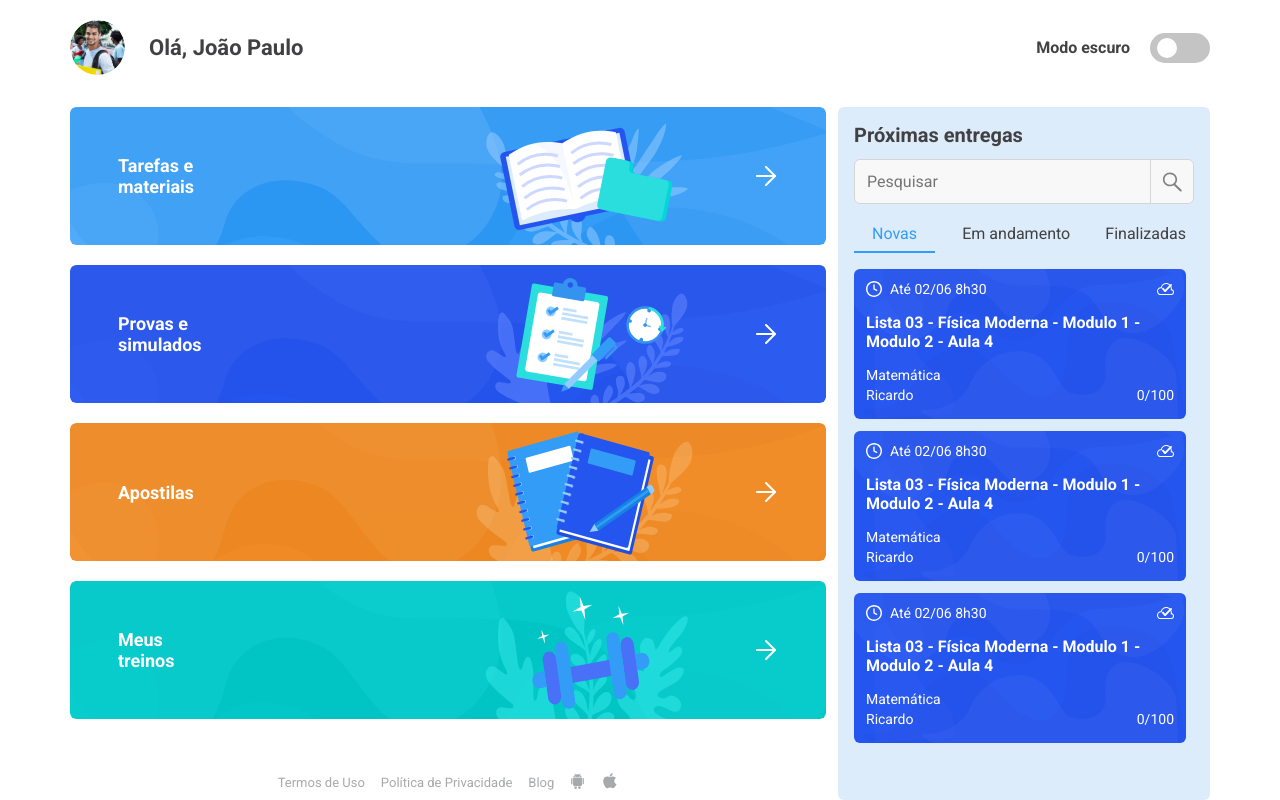
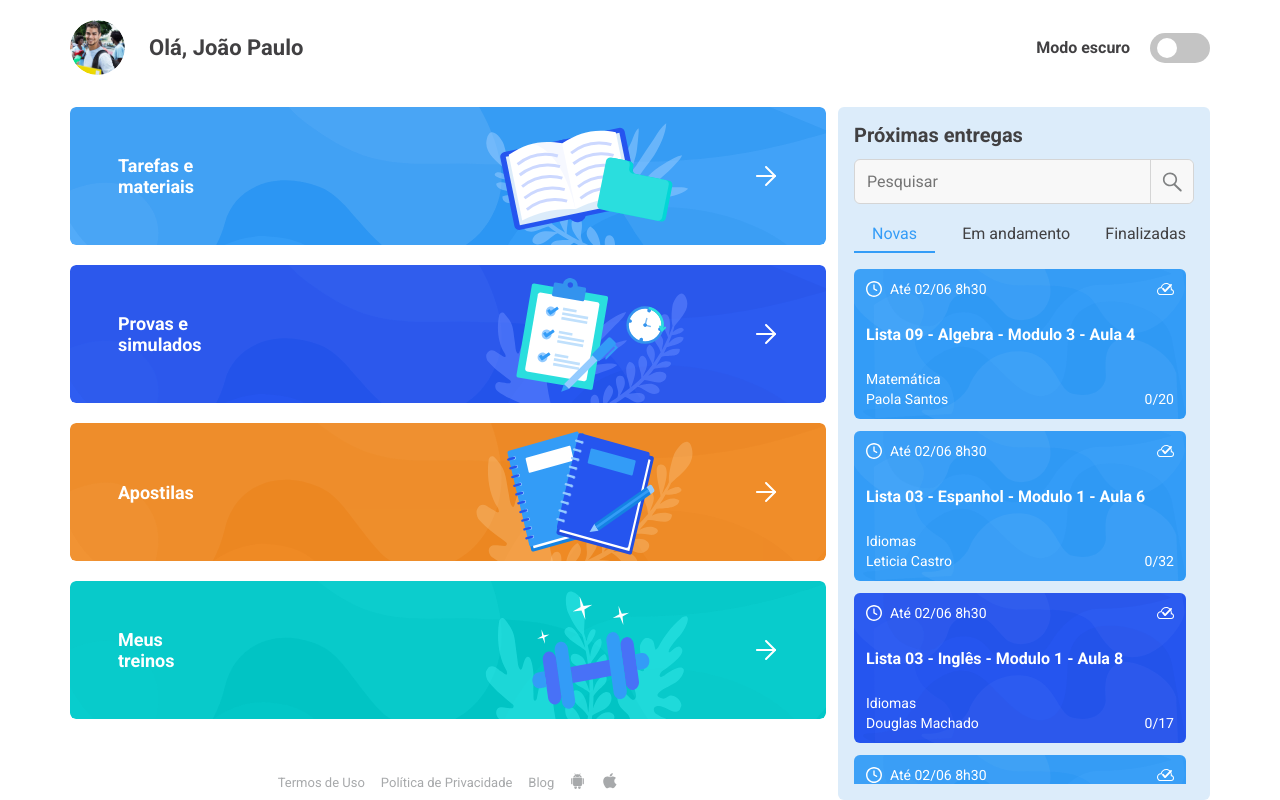
Before and after one commit to marcosmacedoo/studos-front-end-challenge, a React (Create React App) app: page / in a window 1280 px wide. Built offline with nearby package versions, Linux system fonts and the light colour scheme.

Commit message:
feat: added data tasks.json

```diff
--- a/src/components/TaskCard.js
+++ b/src/components/TaskCard.js
@@ -5,8 +5,8 @@ import BgSmallBlue from '../assets/bg-small-blue.svg'
 import IconTimer from '../assets/timer.svg'
 import IconSuccessCloud from '../assets/success-cloud.svg'
 
-function getPathBackgroundTaskCard(props) {
-  if (props.type === 1) {
+function getPathBackgroundTaskCard(type) {
+  if (type === 1) {
     return BgSmallBlue
   }
 
@@ -18,7 +18,10 @@ function TaskCard(props) {
 
   return (
     <div className={classesTaskCard.taskCard}>
-      <img src={getPathBackgroundTaskCard(props)} alt={props.alt} />
+      <img
+        src={getPathBackgroundTaskCard(props.task.type)}
+        alt={props.task.altImage}
+      />
       <article>
         <header>
           <div>
@@ -31,13 +34,15 @@ function TaskCard(props) {
           />
         </header>
         <main>
-          <h3>Lista 03 - Física Moderna - Modulo 1 - Modulo 2 - Aula 4</h3>
+          <h3>{props.task.title}</h3>
         </main>
         <footer>
-          <span>Matemática</span>
+          <span>{props.task.subject}</span>
           <div>
-            <span>Ricardo</span>
-            <span>0/100</span>
+            <span>{props.task.teacher}</span>
+            <span>
+              {props.task.questionsCompleted}/{props.task.questions}
+            </span>
           </div>
         </footer>
       </article>
--- a/src/components/TaskList.js
+++ b/src/components/TaskList.js
@@ -1,48 +1,59 @@
-import React, { useContext, useEffect, useState } from 'react'
+import React, { useEffect, useState, useContext } from 'react'
 import { TaskCard } from '../components/TaskCard'
+import { useTaskListStyle } from '../styles/components/TaskList'
 import { GlobalContext } from '../context/GlobalContext'
-import { useTaskListStyle } from '../styles/components/TaskList'
+import tasksJSON from '../data/tasks.json'
 
 function TaskList() {
   const classesTaskList = useTaskListStyle()
+  const [tasks, setTasks] = useState(tasksJSON.data.entities)
+  const [newTasks, setNewTasks] = useState([])
+  const [tasksInProgress, setTasksInProgress] = useState([])
+  const [taskActive, setTaskActive] = useState([])
   const { tabActiveDataId } = useContext(GlobalContext)
-  const tasksAll = [
-    {
-      dataId: 'new-tasks',
-      data: [{ type: 1 }, { type: 1 }, { type: 1 }],
-    },
-    {
-      dataId: 'tasks-in-progress',
-      data: [{ type: 1 }, { type: 1 }, { type: 1 }, { type: 1 }, { type: 1 }],
-    },
-    {
-      dataId: 'completed-tasks',
-      data: [{ type: 2 }],
-    },
-  ]
-  const [taskActive, setTaskActive] = useState(tasksAll[0])
 
   function getAltImage(type) {
-    return type === 1 ? 'Fundo de cor azul escuro' : 'Fundo de cor azul claro'
-  }
+    let alt = 'Fundo azul escuro'
 
-  function filteredTasksAll() {
-    const [filteredTask] = tasksAll.filter(
-      task => task.dataId === tabActiveDataId,
-    )
-    return filteredTask
+    if (type === 2) {
+      alt = 'Fundo azul claro'
+    }
+
+    return alt
   }
 
   useEffect(() => {
-    const filteredTask = filteredTasksAll()
-    setTaskActive(filteredTask)
-  }, [tabActiveDataId])
+    const filteredNewTasks = tasks.filter(task => !task.started)
+    setNewTasks(filteredNewTasks)
+
+    const filteredTasksInProgress = tasks.filter(task => task.started)
+    setTasksInProgress(filteredTasksInProgress)
+  }, [])
+
+  useEffect(() => {
+    setTasks([
+      { dataId: 'new-tasks', data: newTasks },
+      { dataId: 'tasks-in-progress', data: tasksInProgress },
+    ])
+  }, [newTasks, tasksInProgress])
+
+  useEffect(() => {
+    const [filteredTaskActive] = tasks.filter(
+      task => task.dataId === tabActiveDataId,
+    )
+
+    if (filteredTaskActive) {
+      setTaskActive(filteredTaskActive.data)
+    } else {
+      setTaskActive([])
+    }
+  }, [taskActive, tabActiveDataId])
 
   return (
     <ul className={classesTaskList.taskList}>
-      {taskActive.data.map((task, index) => (
+      {taskActive.map((task, index) => (
         <li key={index}>
-          <TaskCard type={task.type} alt={getAltImage(task.type)} />
+          <TaskCard task={{ ...task, altImage: getAltImage(task.type) }} />
         </li>
       ))}
     </ul>
--- /dev/null
+++ b/src/data/tasks.json
@@ -0,0 +1,106 @@
+{
+  "data": {
+    "entities": [
+      {
+        "date": "2021-01-10T00:00-03:00",
+        "started": true,
+        "title": "Lista 03 - Fisica Moderna - Modulo 1 - Aula 4",
+        "subject": "Física",
+        "teacher": "Ricardo Oliveira",
+        "questions": 10,
+        "questionsCompleted": 5,
+        "type": 1
+      },
+      {
+        "date": "2021-04-12T00:00-03:00",
+        "started": false,
+        "title": "Lista 09 - Algebra - Modulo 3 - Aula 4",
+        "subject": "Matemática",
+        "teacher": "Paola Santos",
+        "questions": 20,
+        "questionsCompleted": 0,
+        "type": 2
+      },
+      {
+        "date": "2021-01-12T00:00-03:00",
+        "started": true,
+        "title": "Lista 11 - Arte Moderna - Modulo 5 - Aula 2",
+        "subject": "Artes",
+        "teacher": "Wallace Passos",
+        "questions": 7,
+        "questionsCompleted": 1,
+        "type": 2
+      },
+      {
+        "date": "15/01/2021",
+        "started": true,
+        "title": "Lista 03 - Inglês - Modulo 1 - Aula 7",
+        "subject": "Idiomas",
+        "teacher": "Douglas Machado",
+        "questions": 10,
+        "questionsCompleted": 5,
+        "type": 1
+      },
+      {
+        "date": "2021-03-17T00:00-03:00",
+        "started": false,
+        "title": "Lista 03 - Espanhol - Modulo 1 - Aula 6",
+        "subject": "Idiomas",
+        "teacher": "Leticia Castro",
+        "questions": 32,
+        "questionsCompleted": 0,
+        "type": 2
+      },
+      {
+        "date": "2021-01-18T00:00-03:00",
+        "started": true,
+        "title": "Lista 01 - Química Básica - Modulo 4 - Aula 2",
+        "subject": "Química",
+        "teacher": "Bruno de Oliveira",
+        "questions": 12,
+        "questionsCompleted": 1,
+        "type": 2
+      },
+      {
+        "date": "20-01-2021",
+        "started": false,
+        "title": "Lista 03 - Inglês - Modulo 1 - Aula 8",
+        "subject": "Idiomas",
+        "teacher": "Douglas Machado",
+        "questions": 17,
+        "questionsCompleted": 0,
+        "type": 1
+      },
+      {
+        "date": "2021-02-04T00:00-03:00",
+        "started": true,
+        "title": "Lista 03 - Português - Modulo 2 - Aula 1",
+        "subject": "Idiomas",
+        "teacher": "Eliana Pereira",
+        "questions": 9,
+        "questionsCompleted": 0,
+        "type": 1
+      },
+      {
+        "date": "2021-01-08",
+        "started": true,
+        "title": "Lista 04 - Filosofia Moderna - Modulo 2 - Aula 3",
+        "subject": "Filosofia",
+        "teacher": "Gabriel Santos",
+        "questions": 32,
+        "questionsCompleted": 0,
+        "type": 1
+      },
+      {
+        "date": "2021-03-20T00:00-03:00",
+        "started": false,
+        "title": "Lista 03 - Português - Modulo 2 - Aula 2",
+        "subject": "Idiomas",
+        "teacher": "Eliana Pereira",
+        "questions": 9,
+        "questionsCompleted": 0,
+        "type": 2
+      }
+    ]
+  }
+}
--- a/src/styles/components/TaskCard.js
+++ b/src/styles/components/TaskCard.js
@@ -21,6 +21,8 @@ const useTaskCardStyle = createUseStyles({
       height: '100%',
       position: 'absolute',
       top: 0,
+      display: 'flex',
+      flexDirection: 'column',
 
       '& > header': {
         display: 'flex',
@@ -42,7 +44,9 @@ const useTaskCardStyle = createUseStyles({
       },
 
       '& main': {
-        margin: '1rem 0',
+        flex: 1,
+        display: 'flex',
+        alignItems: 'center',
 
         '& h3': {
           fontSize: '1rem',
```
